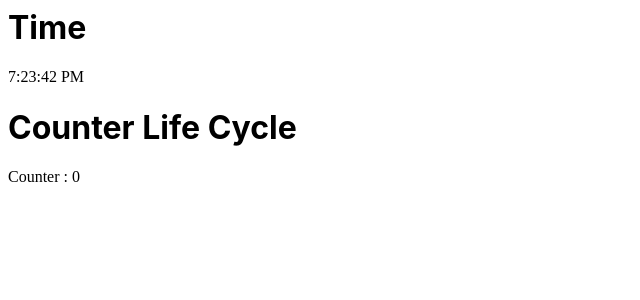
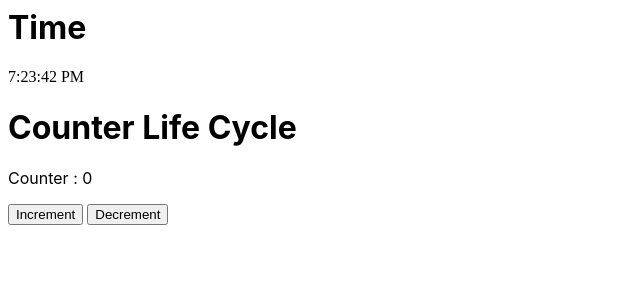
Before and after one commit to carmelraj/react-components, a React (Create React App) app: page / in a window 1280 px wide. Shown: the top 300 px of the page, without its empty margins (0-640 px from the left). Built offline with nearby package versions, Linux system fonts and the light colour scheme.

Commit message:
1 file modified

```diff
--- a/src/ClassComponent/Component/LifeCycle/counter.js
+++ b/src/ClassComponent/Component/LifeCycle/counter.js
@@ -6,10 +6,16 @@ class CounterLifeCycle extends Component{
       count: 0
     }
   }
+
+
+
+
   render(){
     return(<>
       <h1>Counter Life Cycle</h1>
-       Counter : {this.state.count}
+       <p>Counter : {this.state.count} </p>
+       <button onClick={this.increment}>Increment</button>&nbsp;
+       <button onClick={this.decrement}>Decrement</button>
     </>);
   }
 }
```
